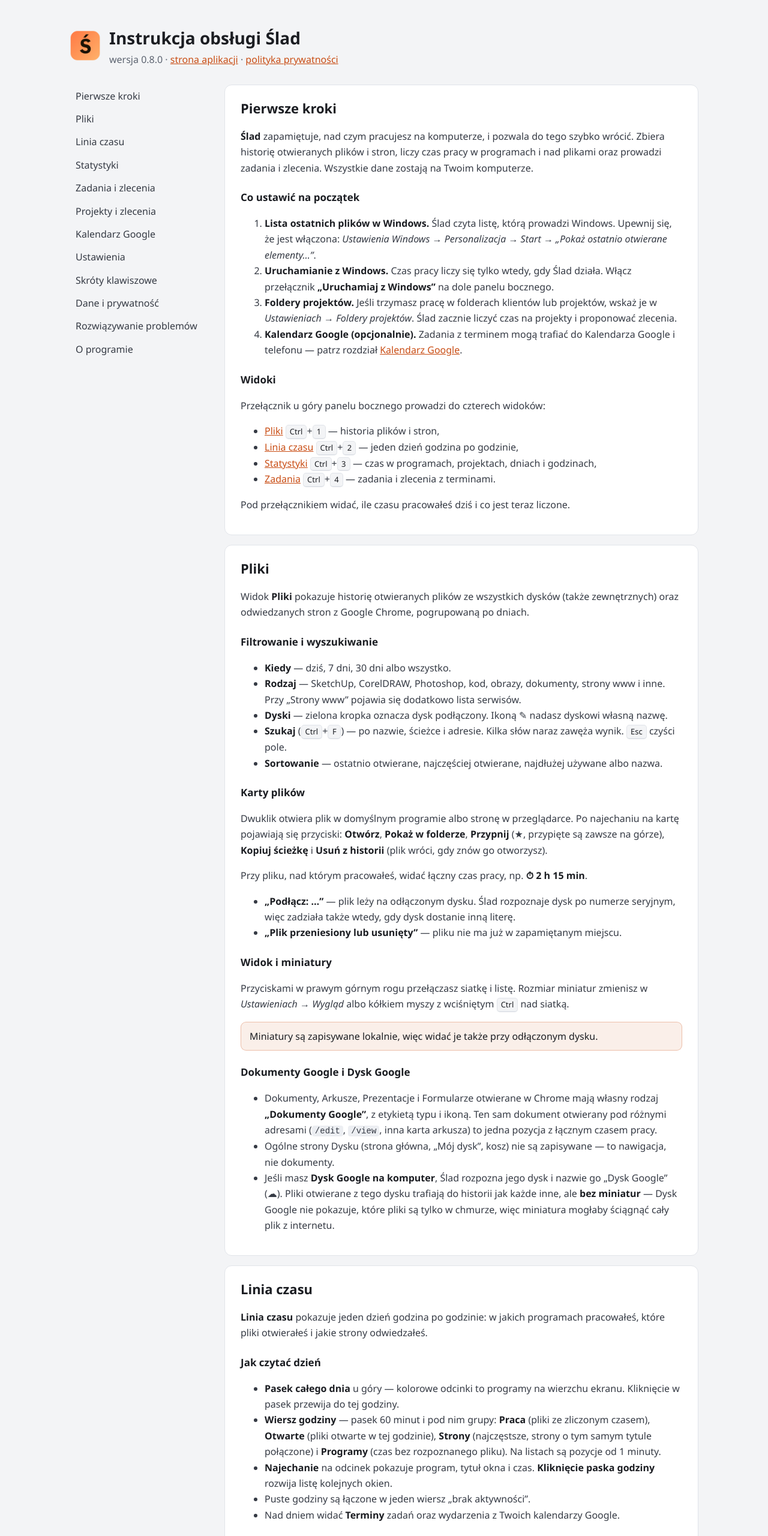
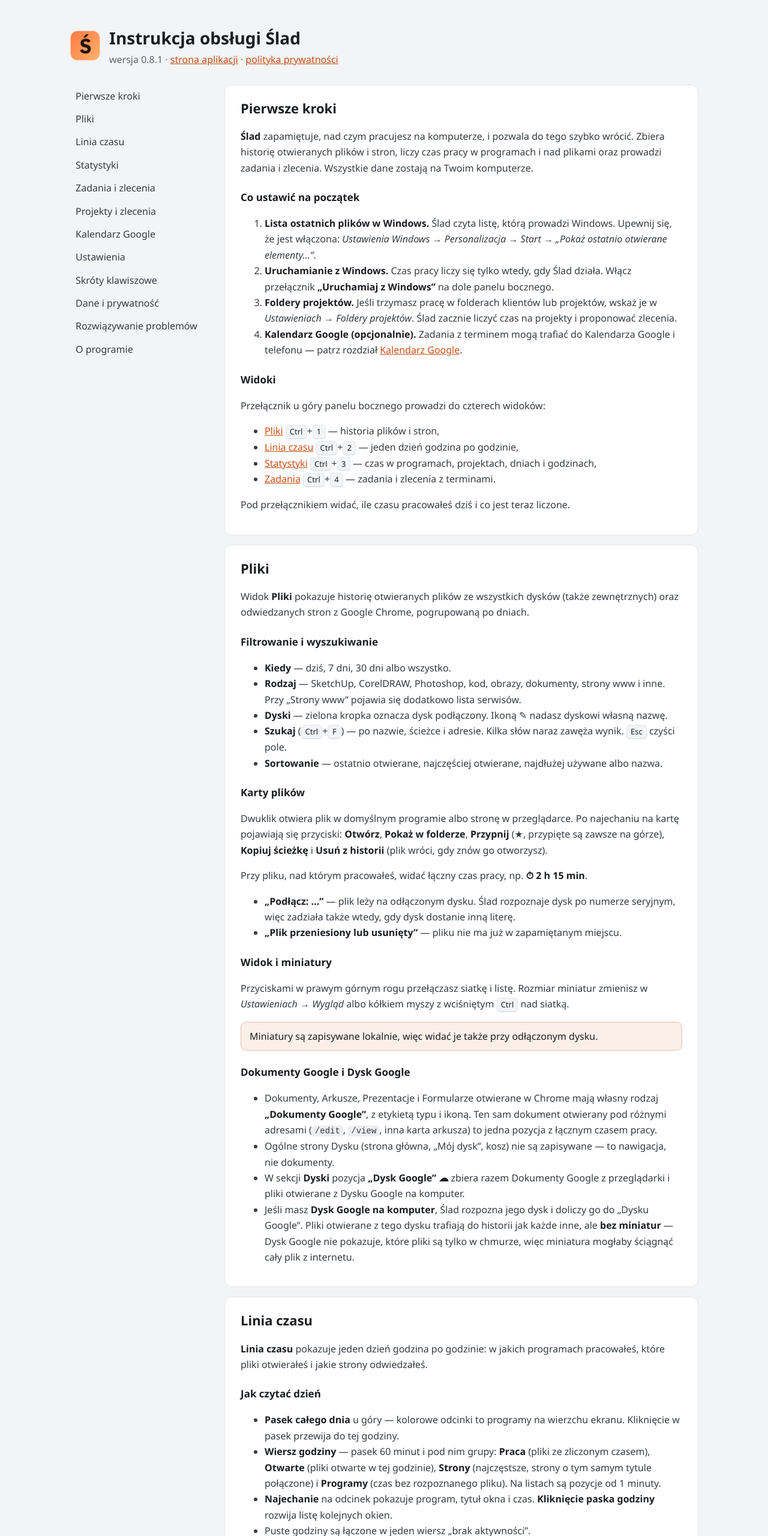
Before and after one commit to tomaszbm-dotcom/slad-strona, a plain HTML site: page instrukcja.html in a window 1280 px wide. Shown: the top 2560 px of the page at 60% size. Drawn offline with Linux system fonts and the light colour scheme.

Commit message:
Instrukcja obsługi Ślad 0.8.1: Dysk Google w sekcji Dyski
Co-Authored-By: Claude Opus 5.5 <noreply@anthropic.com>

```diff
--- a/instrukcja.html
+++ b/instrukcja.html
@@ -45,7 +45,7 @@
       <img src="icon.png" alt="" />
       <div>
         <h1>Instrukcja obsługi Ślad</h1>
-        <p>wersja 0.8.0 · <a href="index.html">strona aplikacji</a> · <a href="polityka-prywatnosci.html">polityka prywatności</a></p>
+        <p>wersja 0.8.1 · <a href="index.html">strona aplikacji</a> · <a href="polityka-prywatnosci.html">polityka prywatności</a></p>
       </div>
     </header>
     <nav>
@@ -111,7 +111,8 @@
 <ul>
   <li>Dokumenty, Arkusze, Prezentacje i Formularze otwierane w Chrome mają własny rodzaj <b>„Dokumenty Google”</b>, z etykietą typu i ikoną. Ten sam dokument otwierany pod różnymi adresami (<code>/edit</code>, <code>/view</code>, inna karta arkusza) to jedna pozycja z łącznym czasem pracy.</li>
   <li>Ogólne strony Dysku (strona główna, „Mój dysk”, kosz) nie są zapisywane — to nawigacja, nie dokumenty.</li>
-  <li>Jeśli masz <b>Dysk Google na komputer</b>, Ślad rozpozna jego dysk i nazwie go „Dysk Google” (☁). Pliki otwierane z tego dysku trafiają do historii jak każde inne, ale <b>bez miniatur</b> — Dysk Google nie pokazuje, które pliki są tylko w chmurze, więc miniatura mogłaby ściągnąć cały plik z internetu.</li>
+  <li>W sekcji <b>Dyski</b> pozycja <b>„Dysk Google” ☁</b> zbiera razem Dokumenty Google z przeglądarki i pliki otwierane z Dysku Google na komputer.</li>
+  <li>Jeśli masz <b>Dysk Google na komputer</b>, Ślad rozpozna jego dysk i doliczy go do „Dysku Google”. Pliki otwierane z tego dysku trafiają do historii jak każde inne, ale <b>bez miniatur</b> — Dysk Google nie pokazuje, które pliki są tylko w chmurze, więc miniatura mogłaby ściągnąć cały plik z internetu.</li>
 </ul>
 </section>
 
@@ -317,7 +318,7 @@
 
 <section id="about">
 <h2>O programie</h2>
-<p><b>Ślad</b> — historia pracy na Twoim komputerze. Wersja <b>0.8.0</b>.</p>
+<p><b>Ślad</b> — historia pracy na Twoim komputerze. Wersja <b>0.8.1</b>.</p>
 
 <ul>
   <li><a href="https://tomaszbm-dotcom.github.io/slad-strona/">Strona aplikacji</a></li>
```
